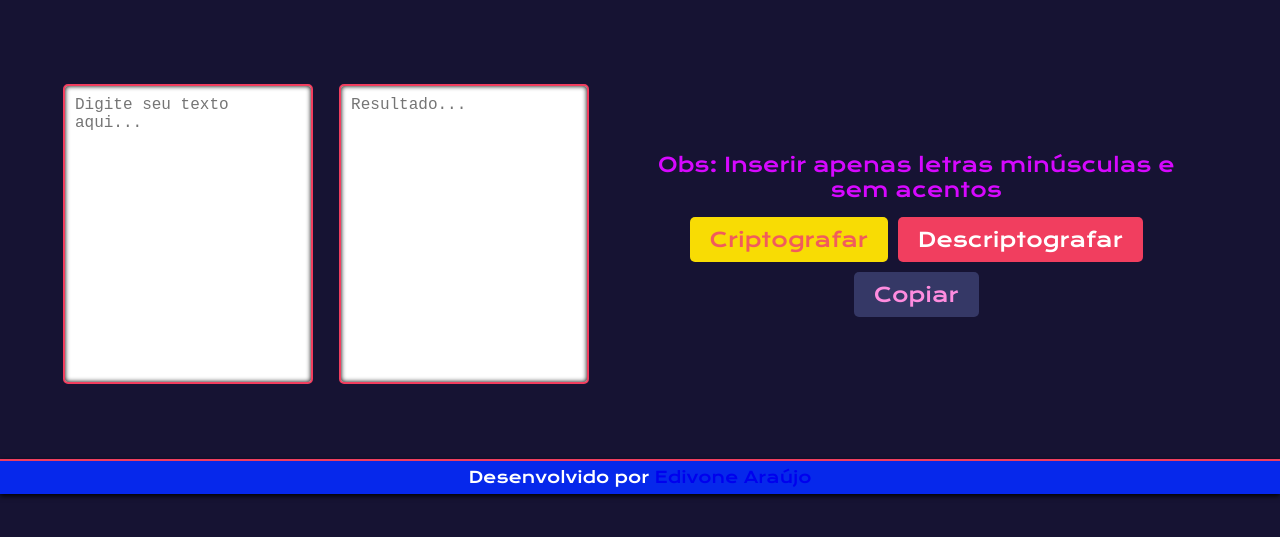
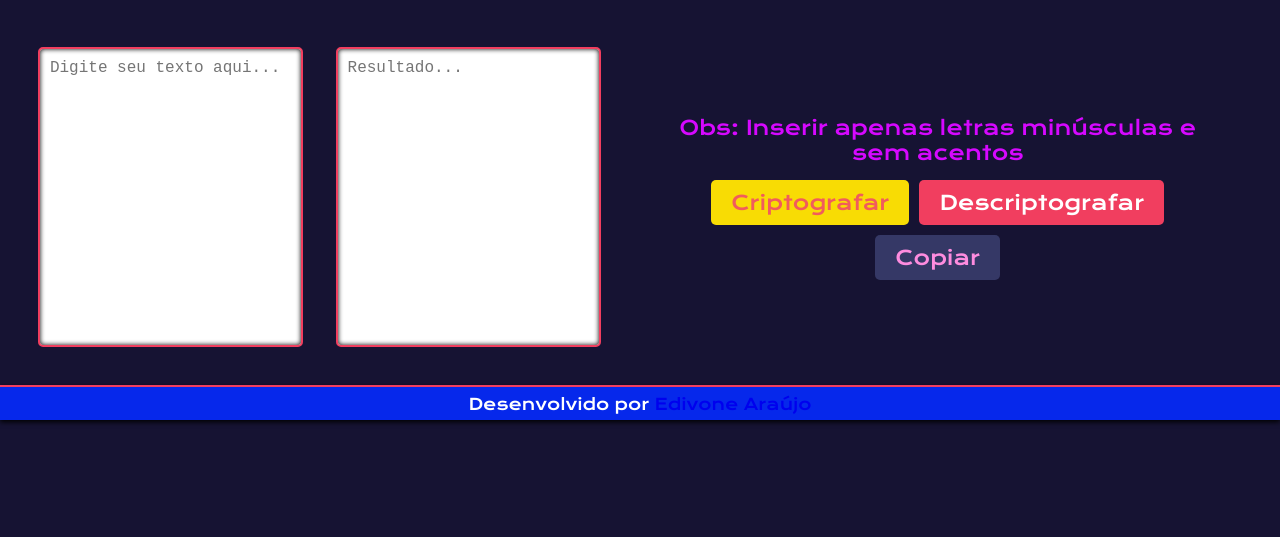
Before and after one commit to EdivoneAraujo/Decodificador-de-texto, a plain HTML site: page index.html in a window 1280 px wide. Shown: the part 203-740 px from the top of the page. Drawn offline with nearby package versions, Linux system fonts and the light colour scheme.

Commit message:
att
Removendo explicações

```diff
--- a/style.css
+++ b/style.css
@@ -26,7 +26,7 @@
 
 .cabecalho {
     padding: 2% 10%;
-    font-size: 1.5rem; /* 16px */
+    font-size: 1.5rem;
     justify-content: center;
     gap: 10px;
     color: var(--cor-link);
@@ -40,7 +40,7 @@ body {
     background-size: cover;
     color: var(--cor-secundaria);
     font-size: 1.5rem;
-    min-height: 100vh;
+    min-height: 100%;
 }
 
 h1, h2 {
@@ -52,7 +52,7 @@ h1, h2 {
 
 .container, .apresentacao {
     display: flex;
-    width: 96%;
+    width: 100%;
     margin: 2% auto;
     padding: 2%;
 }
@@ -60,7 +60,8 @@ h1, h2 {
 .container {
     justify-content: center;
     align-items: center;
-    gap: 10px 3px;
+    gap: 10px 8px;
+    margin: 0;
 }
 
 .apresentacao {
@@ -101,16 +102,16 @@ textarea {
     display: flex;
     justify-content: center;
     width: 45%;
-    margin: 2% 1%;
+    margin: 1%;
     font-size: 1.5rem;
 }
 
 .button-container {
     display: flex;
     justify-content: center;
-    width: 100%;
-    margin-top: 10px;
     align-items: center;
+    width: 95%;
+    margin-top: 5px;
     flex-wrap: wrap;
     margin: 3%;
 }
```
